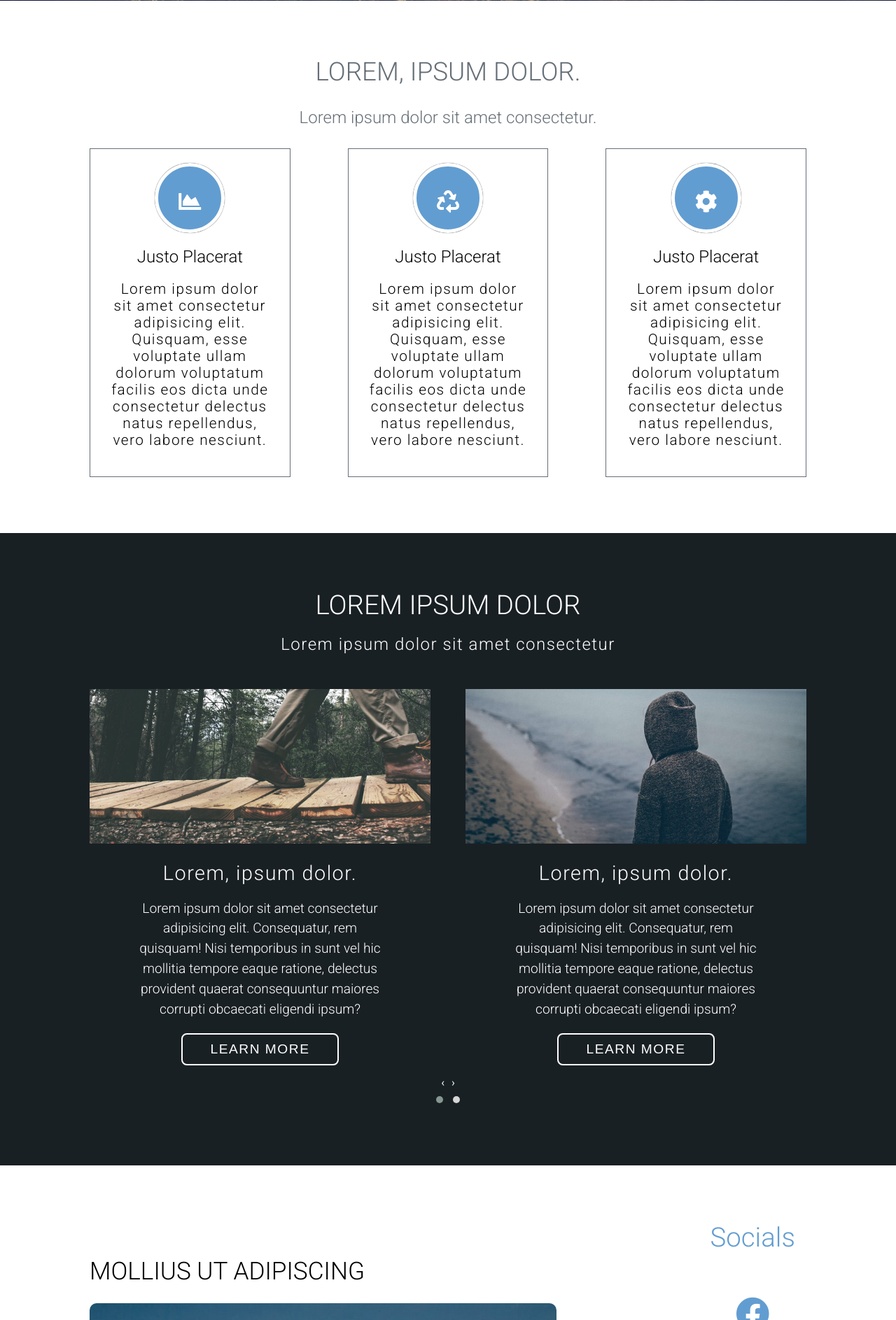
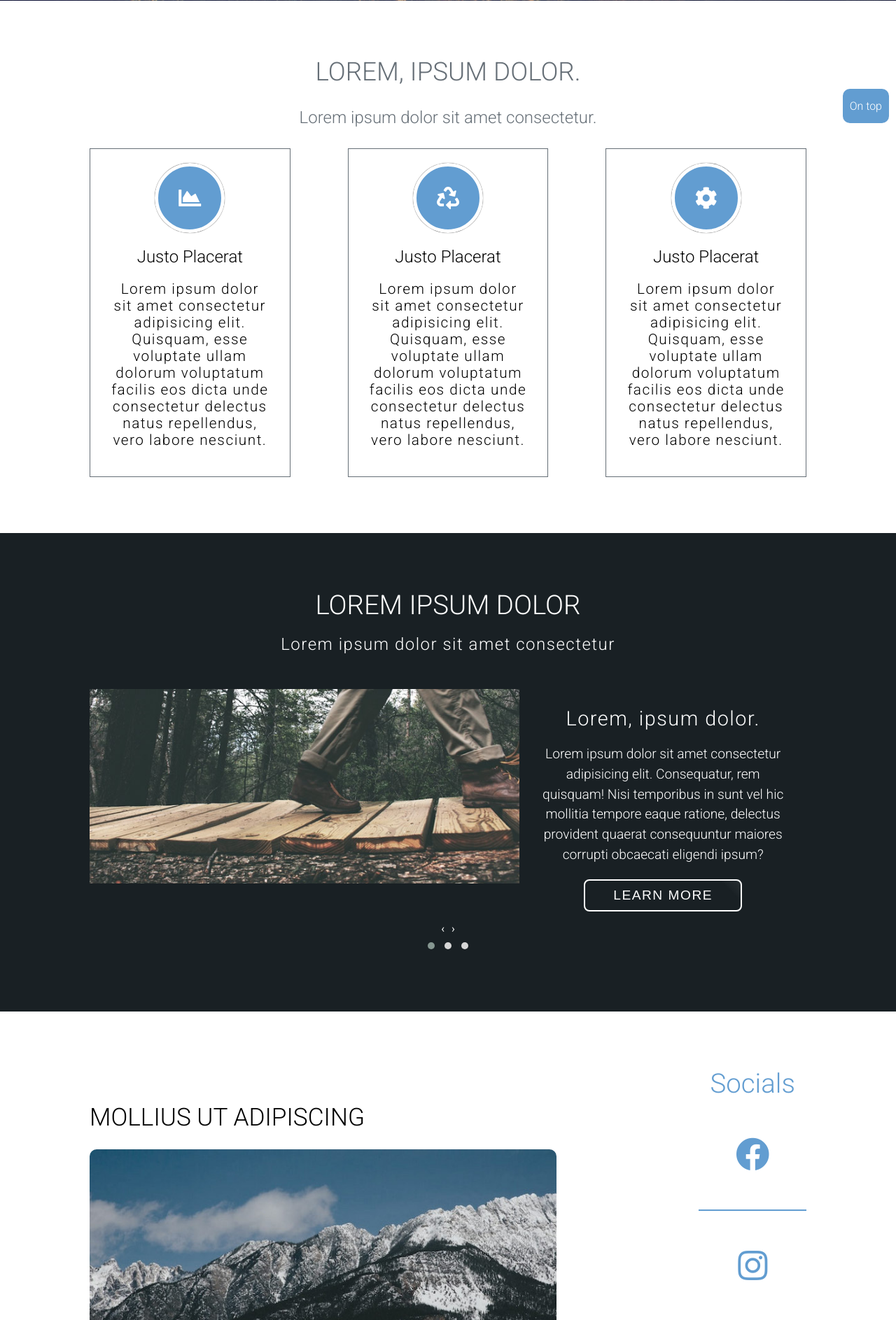
Before and after one commit to peka80/Webcon, a PHP site: page / in a window 1280 px wide. Shown: the part 614-2501 px from the top of the page at 70% size. Run offline with PHP 8.4, Linux system fonts and the light colour scheme; some libraries are stand-ins or nearby versions.

Commit message:
socials slider dopuna

```diff
--- a/ION_Radionica/index.html
+++ b/ION_Radionica/index.html
@@ -28,8 +28,10 @@
         </ul>
       </div>
     </nav>
+    <!-- ON TOP  -->
+    <a href="#header" class="onTop">On top</a>
     <!-- HEADER -->
-    <header>
+    <header id="header">
       <hgroup>
         <h1>This is ion</h1>
         <h4>
@@ -156,13 +158,26 @@
       </article>
       <aside>
         <h3>Socials</h3>
-        <i class="fab fa-facebook"></i>
+        <div class="card-social">
+          <i class="fab fa-facebook"></i>
+          <div class="card-text">Pratite nas na FB-u</div>
+        </div>
         <hr />
-        <i class="fab fa-instagram"></i>
+        <div class="card-social">
+          <i class="fab fa-instagram"></i>
+          <div class="card-text">Pratite nas na IG-u</div>
+        </div>
         <hr />
-        <i class="fab fa-twitter"></i>
+        <div class="card-social">
+          <i class="fab fa-twitter"></i>
+          <div class="card-text">Pratite nas na TW-u</div>
+        </div>
         <hr />
-        <i class="fab fa-youtube"></i>
+        <div class="card-social">
+          <i class="fab fa-youtube"></i>
+          <div class="card-text">Pratite nas na YT-u</div>
+        </div>
+        <hr />
       </aside>
     </section>
     <!-- FOOTER -->
--- a/ION_Radionica/main.js
+++ b/ION_Radionica/main.js
@@ -2,6 +2,9 @@
   loop: true,
   margin: 50,
   nav: true,
+  autoplay: true,
+  autoplayTimeout: 2500,
+  autoplaySpeed: 1000,
   responsive: {
     0: {
       items: 1,
@@ -10,7 +13,7 @@
       items: 1,
     },
     1000: {
-      items: 2,
+      items: 1,
     },
   },
 });
--- a/ION_Radionica/style.css
+++ b/ION_Radionica/style.css
@@ -19,9 +19,14 @@
   box-sizing: border-box;
 }
 
+html {
+  scroll-behavior: smooth;
+}
+
 body {
   font-family: var(--fontFamily);
   font-size: var(--fontSize);
+  position: relative;
 }
 
 h1,
@@ -53,25 +58,43 @@
   color: var(--white);
   letter-spacing: 1.5px;
   border-radius: 8px;
+  cursor: pointer;
 }
 
 .blue {
-  background-color: var(--primary);
+  background: linear-gradient(
+    45deg,
+    rgb(98, 157, 209),
+    rgb(152, 188, 219),
+    rgb(98, 157, 209),
+    rgb(200, 218, 235),
+    rgb(98, 157, 209),
+    rgb(98, 157, 209),
+    rgb(98, 157, 209)
+  );
+  background-size: 400% 100%;
   border: 2px solid var(--primary);
 }
 
 .blue:hover {
-  background-color: var(--primaryHover);
-  border-color: var(--primaryHover);
+  background-position: 100% 0;
 }
 
 .transparent {
-  background-color: transparent;
+  background: linear-gradient(
+    45deg,
+    rgba(255, 255, 255, 0),
+    rgba(255, 255, 255, 0),
+    rgba(255, 255, 255, 0.5),
+    rgba(255, 255, 255, 0),
+    rgba(255, 255, 255, 0)
+  );
+  background-size: 400% 100%;
   border: 2px solid var(--white);
 }
 
 .transparent:hover {
-  background-color: rgba(255, 255, 255, 0.5);
+  background-position: 100% 0;
 }
 
 ul {
@@ -90,8 +113,12 @@
     NAVIGACIJA
 **********************************/
 nav {
+  position: sticky;
+  top: 0;
+  box-shadow: 0 0 5px rgba(0, 0, 0, 0.651);
   background-color: var(--white);
   padding: 10px 0;
+  z-index: 10;
 }
 
 nav .container {
@@ -127,7 +154,19 @@
 nav .container .logo {
   font-size: 1.5rem;
 }
-
+/**********************************
+    ON TOP
+**********************************/
+.onTop {
+  position: fixed;
+  bottom: 10px;
+  right: 10px;
+  font-size: 1rem;
+  padding: 15px 10px;
+  border-radius: 10px;
+  background-color: var(--primary);
+  color: var(--white);
+}
 /**********************************
     HEADER
 **********************************/
@@ -186,6 +225,9 @@
   border: 1px solid var(--textColor);
   padding: 20px 30px;
   text-align: center;
+  display: flex;
+  flex-direction: column;
+  align-items: center;
 }
 
 .card i {
@@ -194,7 +236,11 @@
   background-color: var(--primary);
   width: 100px;
   height: 100px;
-  line-height: 100px;
+  /* line-height: 100px; */
+  display: flex;
+  justify-content: center;
+  align-items: center;
+  text-align: center;
   border: 5px solid var(--white);
   box-shadow: 0 0 1px black;
   border-radius: 50%;
@@ -230,8 +276,19 @@
   letter-spacing: 1.5px;
   margin-top: 20px;
 }
+.item {
+  display: flex;
+}
+.slide-card {
+  flex: 0 0 60%;
+}
 .slide-text {
   margin-top: 25px;
+  flex: 0 0 40%;
+}
+.slide-card img {
+  display: block;
+  width: 100%;
 }
 .slide-text h4 {
   font-size: 1.8rem;
@@ -284,10 +341,33 @@
   font-size: 3rem;
   transition: var(--transition);
 }
+.card-social {
+  position: relative;
 
-aside i:hover {
+  height: 100%;
+  display: flex;
+  justify-content: center;
+  align-items: center;
+}
+aside hr {
+  border: 1px solid var(--primary);
+}
+.card-text {
+  position: absolute;
+  bottom: 0;
+  color: var(--white);
+  background-color: var(--primary);
+  width: 100%;
+  height: 0px;
+  transition: var(--transition);
+}
+aside .card-social:hover i {
   color: var(--textColor);
   transform: rotate(180deg) scale(1.2);
+}
+aside .card-social:hover .card-text {
+  height: 35px;
+  padding: 10px;
 }
 /**********************************
     FOOTER
```
